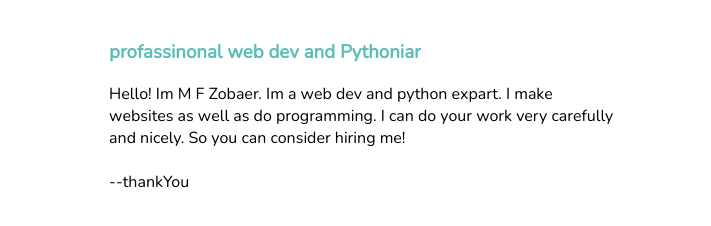
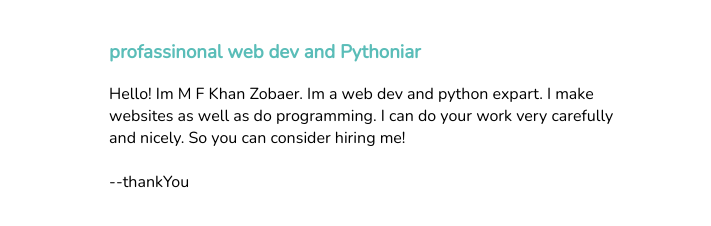
Before and after one commit to zzobaer09/temp_dev, a plain HTML site: page index.html in a window 1280 px wide. Shown: the part 232-458 px from the top of the page, 0-711 px from the left. Drawn offline with nearby package versions, Linux system fonts and the light colour scheme.

Commit message:
"khan" added in a <p>

```diff
--- a/index.html
+++ b/index.html
@@ -20,7 +20,7 @@
             <h1><span class="name-coloring">zzobaer09.</span>web</h1>
             <h3 style="color: rgb(90, 189, 184);">profassinonal web dev and Pythoniar</h3>
             <p>
-                Hello! Im M F Zobaer. Im a web dev and python expart. I make websites as well as do programming.
+                Hello! Im M F Khan Zobaer. Im a web dev and python expart. I make websites as well as do programming.
                 I can do your work very carefully and nicely. So you can consider hiring me!
 
                 <br><br>
```
